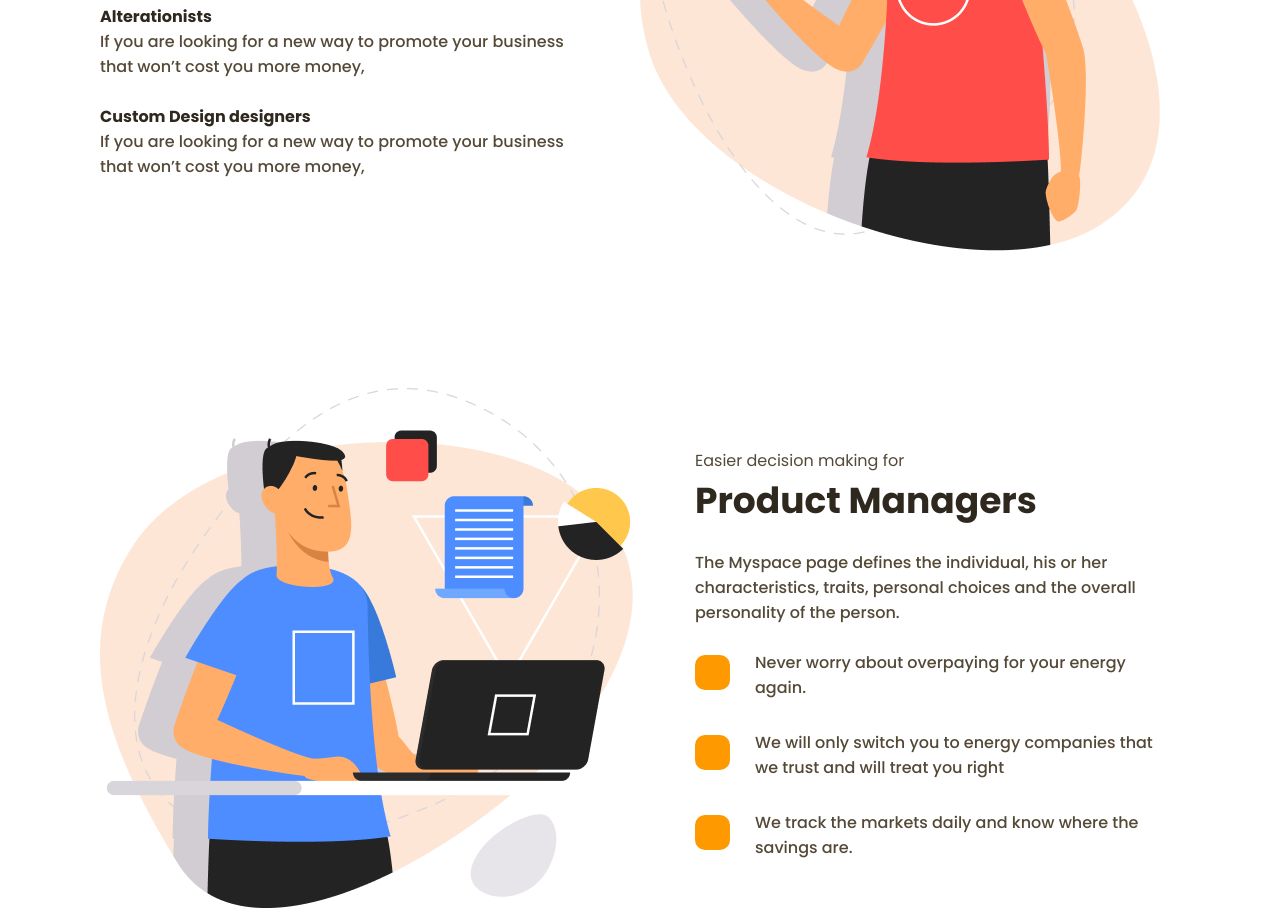
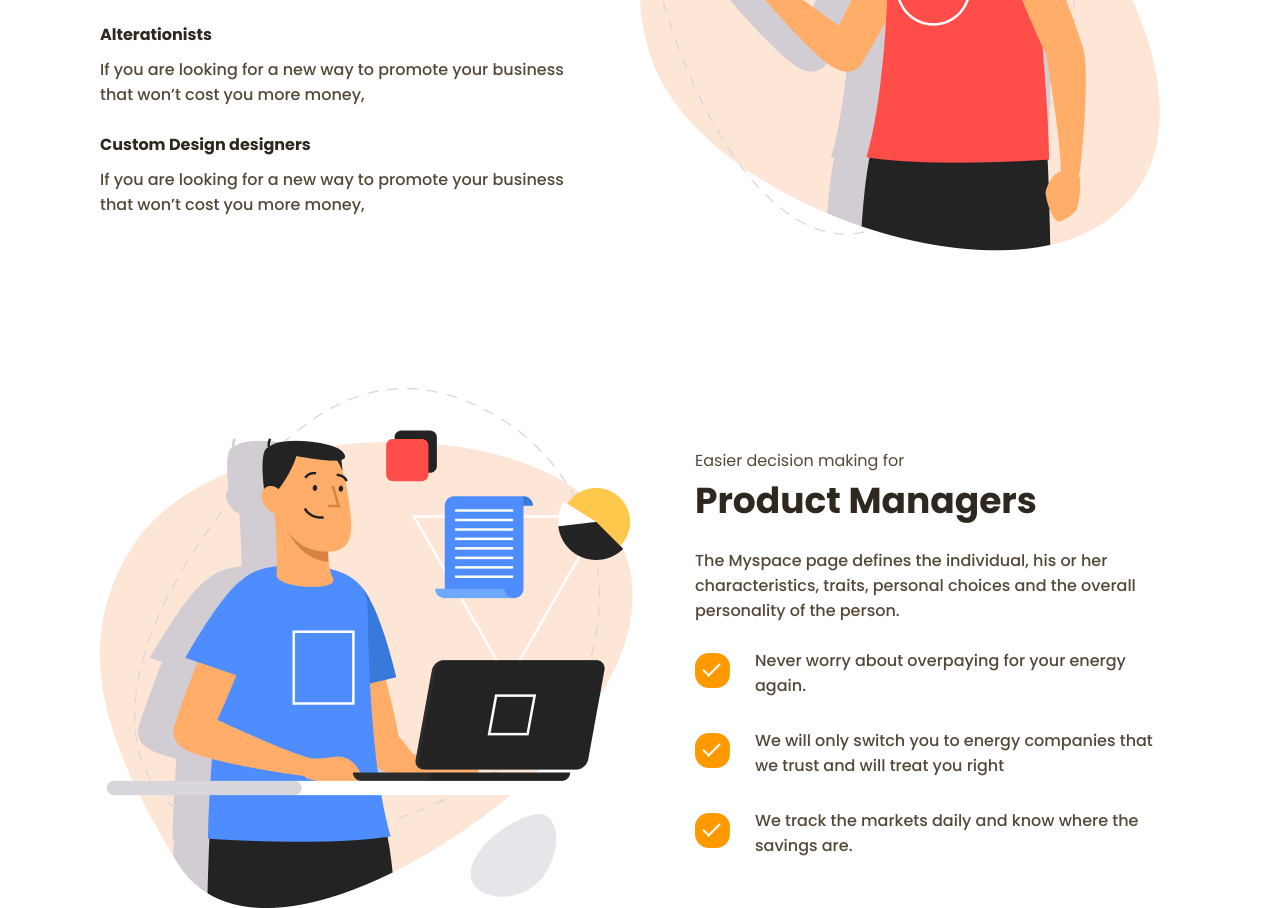
Before and after one commit to valentinshepitko/homework11, a plain HTML site: page index.html in a window 1280 px wide. Shown: the part 1340-2248 px from the top of the page. Drawn offline with Linux system fonts and the light colour scheme.

Commit message:
add products checklist

```diff
--- a/src/style/style.css
+++ b/src/style/style.css
@@ -113,11 +113,26 @@ body {
     text-decoration: none;
 }
 
+
 .button__item-link-video{
     padding-top: 10px;
     margin-left: 30px;
 }
 
+.button__item-link-video {
+    position: relative;
+}
+
+.button__item-link-video:before{
+    content: "";
+    position: absolute;
+    left: -10px;
+    top: 11px;
+    border-style: solid;
+    border-width: 10px 0 10px 17px;
+    border-color: transparent transparent transparent #ff9900;
+
+}
 
 /*hero section*/
 
@@ -228,13 +243,13 @@ body {
 }
 
 .flex-section__content {
-    padding-bottom: 25px;
+    padding: 10px 0 25px;
     font-weight: 500;
     font-size: 16px;
 }
 
 .flex-section__title {
-    padding-bottom: 22px;
+    padding: 0 0 10px;
     color: #2F281E;
     font-size: 36px;
 }
@@ -281,5 +296,17 @@ body {
     left: 0;
     top: 5px;
     background: #FF9900;
-    border-radius: 10px;
+    border-radius: 14px;
 }
+
+.managers__content-list-item:after {
+    content: "";
+    position: absolute;
+    left: 8px;
+    top: 15px;
+    border-bottom: 2px solid #fff;
+    border-left: 2px solid #fff;
+    width: 15px;
+    height: 7px;
+    transform: rotate(-45deg);
+}
```
